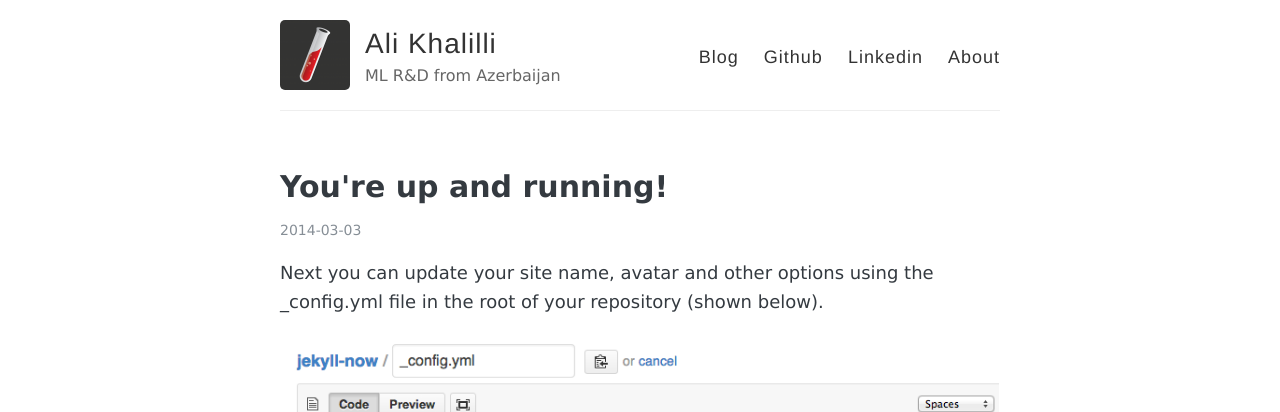
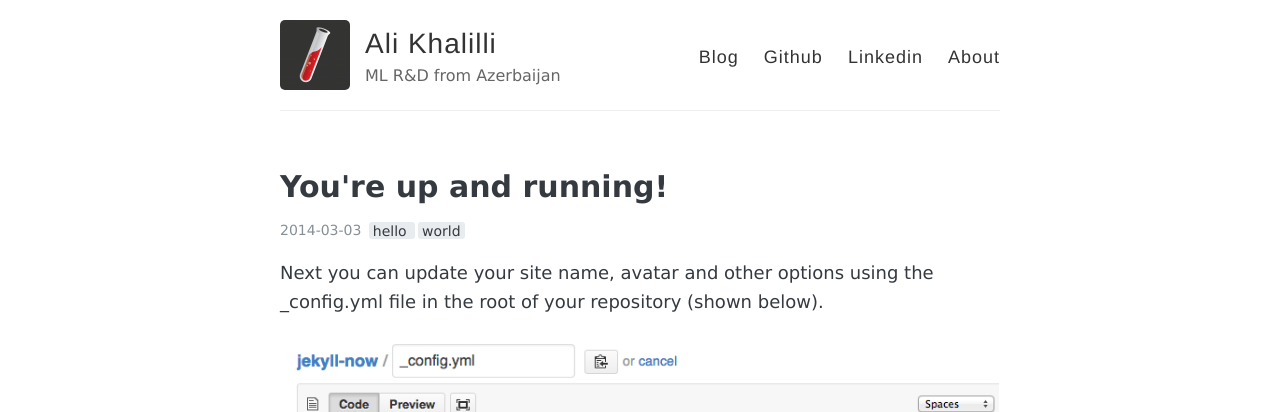
Before and after one commit to alikhalilli/alikhalilli.github.io, a Jekyll site: the page built from _posts/2014-3-3-Hello-World.md, in a window 1280 px wide. Shown: the top 412 px of the page. Built offline with Jekyll 4.4.1, drawn with Linux system fonts in a browser that asks for light colours; comment, search, counter and statistics services are not loaded.

Commit message:
Update 2014-3-3-Hello-World.md

```diff
--- a/_posts/2014-3-3-Hello-World.md
+++ b/_posts/2014-3-3-Hello-World.md
@@ -1,6 +1,8 @@
 ---
 layout: post
 title: You're up and running!
+tags: [hello, world]
+comments: true
 ---
 
 Next you can update your site name, avatar and other options using the _config.yml file in the root of your repository (shown below).
```
